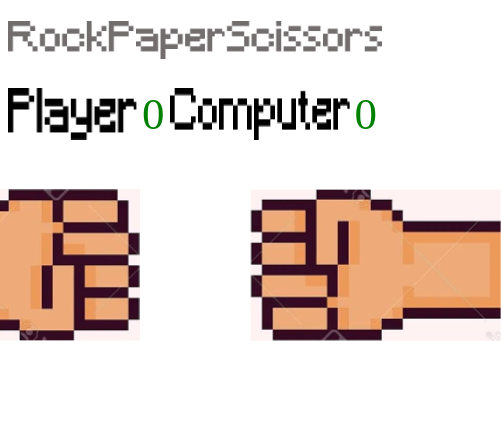
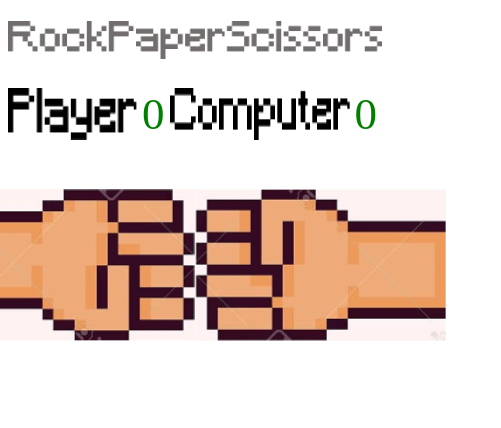
Before and after one commit to MijackK/RockPaperScissors, a plain HTML site: page index.html in a window 390 px wide. Shown: the top 428 px of the page, 501 px wide, since content can reach past the window. Drawn offline with Linux system fonts and the light colour scheme.

Commit message:
responsive

```diff
--- a/css/rps.css
+++ b/css/rps.css
@@ -77,6 +77,7 @@ button{
     animation-name:up-down;
     animation-duration: 1.5s;
     animation-fill-mode: forwards;
+    width: 200px;
 
 }
 .arm-reverse{
@@ -84,6 +85,7 @@ button{
     animation-duration: 1.5s;
     animation-fill-mode: forwards;
     margin-right:210px;
+    width: 200px;
 
 }
 
@@ -101,9 +103,9 @@ footer >a{
 footer >a:hover{
    color: black;
 }
-@media only screen and (max-width: 430px) {
+@media only screen and (max-width: 500px) {
   img{
-      max-width: 100%;
+     width: 100%;
       height: auto;
   }
  #end-box{
@@ -132,8 +134,16 @@ button{
 #paper{
     margin-top:10px;
 }
-body{
-    overflow-x: hidden;
+.arm{
+    width:100%;
+    height: auto;
+
+}
+.arm-reverse{
+    width:100%;
+    height: auto;
+    margin-right: 100px;
+
 }
 
   }
--- a/index.html
+++ b/index.html
@@ -32,8 +32,8 @@
         </div>
         <div class="flex-box" style="height: 250px;">
 
-        <img  src="img/rock.jpg" width="200"  class="arm-reverse" id="pimage">
-        <img src="img/rock.jpg" width="200" class="arm" id="aimage" >
+        <img  src="img/rock.jpg"  class="arm-reverse" id="pimage">
+        <img src="img/rock.jpg"  class="arm" id="aimage" >
 
 
     </div>
```
